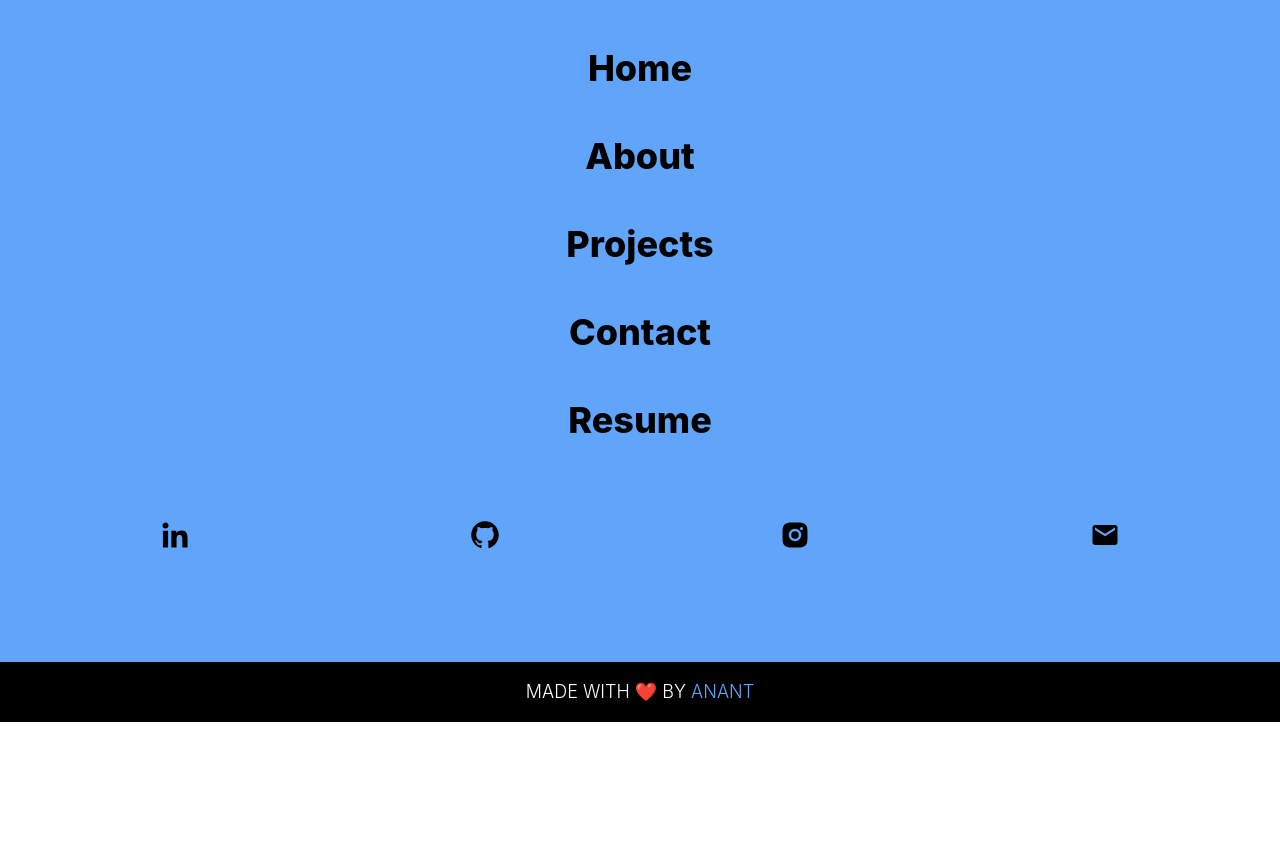
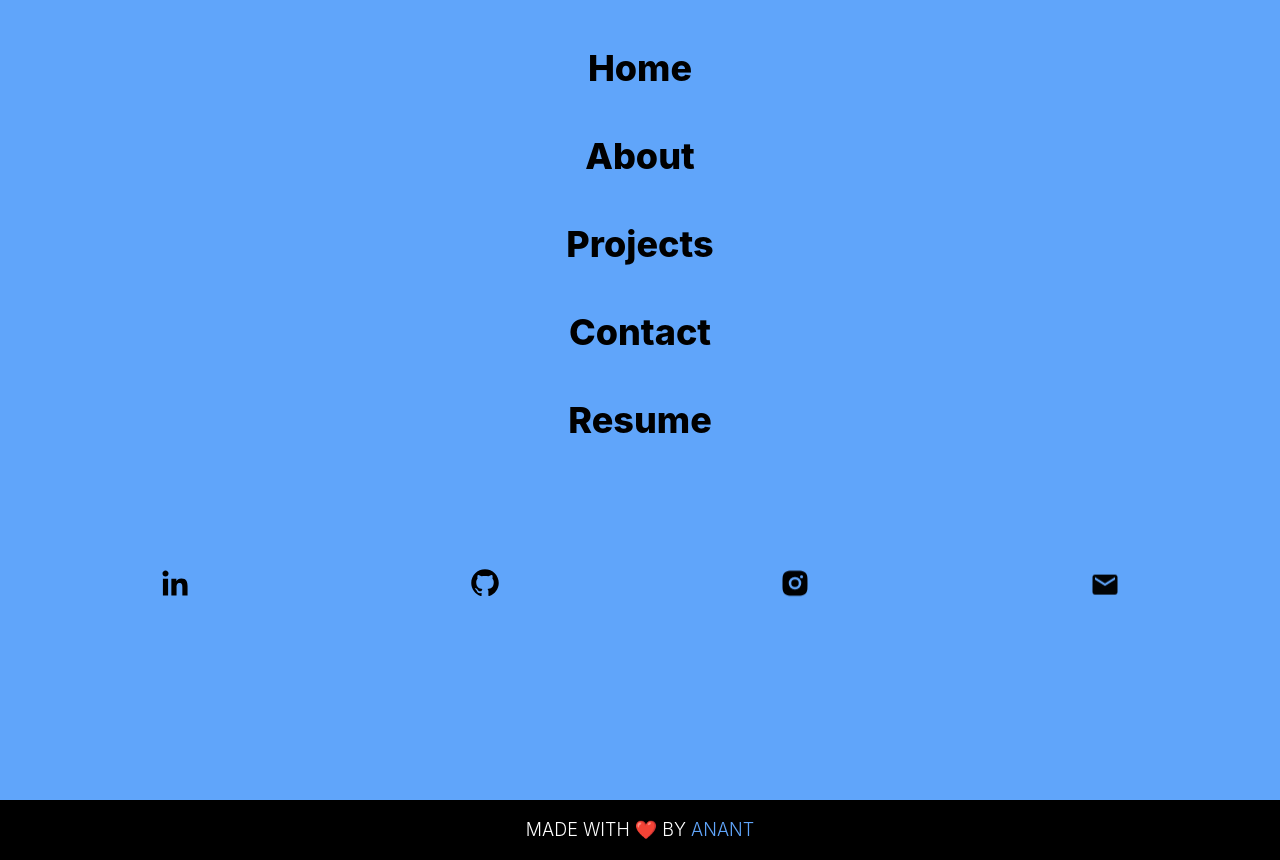
Before and after one commit to anantJjain/Portfolio, a Next.js app: page /components/layout/Navbar in a window 1280 px wide. Before the commit the page ends 800 px from the top, so only its background shows below. Built offline with nearby package versions, Linux system fonts and the light colour scheme.

Commit message:
added navbar animation

```diff
--- a/pages/components/layout/Header.jsx
+++ b/pages/components/layout/Header.jsx
@@ -1,12 +1,36 @@
-import { useState } from 'react'
 import Link from 'next/link'
 import { Sling as Hamburger } from 'hamburger-react'
 import Navbar from './Navbar'
+import { motion,AnimatePresence } from 'framer-motion'
 
-const Header = ({ isOpen,setOpen,toggleMenu }) => {
+const sliderVariants = {
+  initial:{
+    scaleY:0,
+    opacity:0,
+  },
+  animate:{
+    scaleY:1,
+    opacity:1,
+    transition:{
+      duration:0.2,
+      ease:[0.12,0,0.39,0]
+    }
+  },
+  exit:{
+    scaleY:0,
+    opacity:0,
+    transition:{
+      delay:1,
+      duration:0.5,
+      ease:[0.22,1,0.36,1]
+    }
+  }
+}
+
+const Header = ({ isOpen,toggleMenu }) => {
   return (
     <div>
-      <div className={`w-full md:p-4 sm1:p-2 overflow-hidden border-0 border-red-500 z-[60] box-shadow-out-navbar fixed  ${ isOpen ? 'bg-blue-400' : 'backdrop-blur-md ' }`}>
+      <div className={`w-full md:p-4 ${isOpen ? 'p-4' : 'p-0' } overflow-hidden border-0 border-red-500 z-[60] box-shadow-out-navbar fixed  ${ isOpen ? 'bg-blue-400' : 'backdrop-blur-md' }`}>
         {/* Desktop Navbar */}
         <div className='p-2 m-auto tracking-widest text-white border-0 border-red-500 md:justify-around md:text-lg lg:w-3/5 font-extralight md:w-4/5 sm1:hidden md:flex'>
           <Link className="transition duration-300 hover:transform hover:translate-y-[-0.2rem] font-stencil-navbar" href="#home" alt="">Home</Link>
@@ -20,13 +44,21 @@ const Header = ({ isOpen,setOpen,toggleMenu }) => {
           <div className='p-1 bg-black w-fit rounded-4xl'>
             <Hamburger color={'#fff'} toggled={isOpen} toggle={toggleMenu} rounded size={24} className=''/>
           </div>
+          <AnimatePresence>
           {
             isOpen && (
-              <div className='w-full bg-blue-400 border-0 border-red-500'>
-                <Navbar toggleMenu={toggleMenu}/>
-              </div>
+                <motion.div
+                  variants={sliderVariants}
+                  initial="initial"
+                  animate="animate"
+                  exit="exit"
+                  className='w-full origin-top bg-blue-400 border-0 border-red-500'
+                >
+                  <Navbar toggleMenu={toggleMenu}/>
+                </motion.div>
             )
           }
+          </AnimatePresence>
         </div>
 
       </div>
--- a/pages/components/layout/Navbar.jsx
+++ b/pages/components/layout/Navbar.jsx
@@ -1,31 +1,69 @@
-import { AnimatePresence, motion } from 'framer-motion'
+import { motion } from 'framer-motion'
 import Link from "next/link"
 import { GrLinkedinOption,GrGithub } from 'react-icons/gr'
 import { RiInstagramFill } from 'react-icons/ri'
 import { MdEmail} from 'react-icons/md'
 import { MenuItems } from '../../../public/data/MenuItems';
 
+const containerVariants = {
+    initial:{
+        transition:{
+            staggerDirection:-1,
+            staggerChildren:0.09
+        }
+    },
+    animate:{
+        transition:{
+            delayChildren:0.2,
+            staggerChildren:0.09,
+            staggerDirection:1,
+        }
+    },
+
+}
+
+const linkVariants = {
+    initial:{
+        opacity:0,
+        y:'10vh',
+        transition:{
+            duration:0.5,
+            ease:[0.37,0,0.63,1]
+        }
+    },
+    animate:{
+        opacity:1,
+        y:0,
+        transition:{
+            ease:[0,0.55,0.45,1],
+            duration:0.7
+        }
+    }
+}
+
 const Navbar = ({ toggleMenu }) => {
     return (
         <div className='w-full'>
-            <AnimatePresence>
-                <motion.div
-                    // variants={sliderVariants}
-                    // initial="initial"
-                    // animate="animate"
-                    // exit="exit"
-                    className='pt-12 text-black bg-blue-400 border-0 border-red-500 pb-28'
-                >
-                        <div className="font-extrabold">
+                <motion.div className='min-h-screen pt-12 text-black bg-blue-400 border-0 border-red-500 pb-28'>
+                        <motion.div
+                            variants={containerVariants}
+                            initial="initial"
+                            animate="animate"
+                            exit="initial"
+                            className="font-extrabold"
+                        >
                             {
                                 MenuItems.map( (item) => {
                                     return(
                                         <div key={item.id} className='m-auto text-center sm1:space-y-4 sm3:space-y-6 md:space-y-10 sm1:w-full sm1:text-3xl sm3:text-2xl md:text-5xl md:w-3/4'>
-                                            <Link className='transition delay-200 border-0 border-red-500' href={`#${item.linkedSection}`} scroll={false}>
+                                            <Link
+                                                className='transition delay-200 border-0 border-red-500'
+                                                href={`${item.name!='Resume' ? `#${item.linkedSection}` : `${item.linkedSection}`}`}
+                                                target={`${item.name=='Resume' ? '_blank' : '' }`}
+                                                scroll={false}
+                                            >
                                                 <motion.button
-                                                    // variants={linkVariants}
-                                                    // initial="initial"
-                                                    // whileHover="animate"
+                                                    variants={linkVariants}
                                                     onClick={toggleMenu}
                                                     className=''
                                                 >
@@ -36,50 +74,22 @@ const Navbar = ({ toggleMenu }) => {
                                     )
                                 })
                             }
-                        </div>
-                        <div className='mt-0 text-4xl font-extrabold text-center'>
-                            <div>
-                                <Link
-                                    className="transition delay-200"
-                                    href='https://drive.google.com/file/d/1KgTNsw2jPpuE-QCrm2txd_l8RejSsj-M/view?usp=sharing'
-                                    onClick={toggleMenu}
-                                    target='_blank'
-                                >
-                                    <motion.button
-                                        // variants={linkVariants2}
-                                        // initial="initial"
-                                        // whileHover="animate"
-                                        className="" onClick={toggleMenu}
-                                    >
-                                        <span className=''>Resume</span>
-                                    </motion.button>
-                                </Link>
-                            </div>
-                            <div className='flex justify-between w-3/4 m-auto mt-20 text-3xl'>
+                            <div className='flex justify-between w-3/4 pb-20 m-auto mt-20 text-3xl '>
                                 <motion.a
-                                    // variants={iconVariants}
-                                    // initial="initial"
-                                    // whileHover="animate"
+                                    variants={linkVariants}
                                     href="https://www.linkedin.com/in/anantjainBE/" target="_blank" className=""><GrLinkedinOption /></motion.a>
                                 <motion.a
-                                    // variants={iconVariants}
-                                    // initial="initial"
-                                    // whileHover="animate"
+                                    variants={linkVariants}
                                     href="https://github.com/anantJjain" target="_blank" className=""><GrGithub/></motion.a>
                                 <motion.a
-                                    // variants={iconVariants}
-                                    // initial="initial"
-                                    // whileHover="animate"
+                                    variants={linkVariants}
                                     href="https://www.instagram.com/anantjain.8k/" target="_blank" className=""><RiInstagramFill /></motion.a>
                                 <motion.a
-                                    // variants={iconVariants}
-                                    // initial="initial"
-                                    // whileHover="animate"
+                                    variants={linkVariants}
                                     href="mailto:anantjain.8k@gmail.com" target="_blank" className=""><MdEmail /></motion.a>
-                                </div>
-                        </div>
+                            </div>
+                        </motion.div>
                 </motion.div>
-            </AnimatePresence>
         </div>
   )
 }
--- a/public/data/MenuItems.js
+++ b/public/data/MenuItems.js
@@ -19,4 +19,9 @@ export const MenuItems = [
         linkedSection:'contact',
         name:'Contact',
     },
+    {
+        id:5,
+        linkedSection:'https://drive.google.com/file/d/1KgTNsw2jPpuE-QCrm2txd_l8RejSsj-M/view?usp=sharing',
+        name:'Resume',
+    },
 ]
```
Also changed, not shown: pages/404.jsx (+4 -18 lines).
